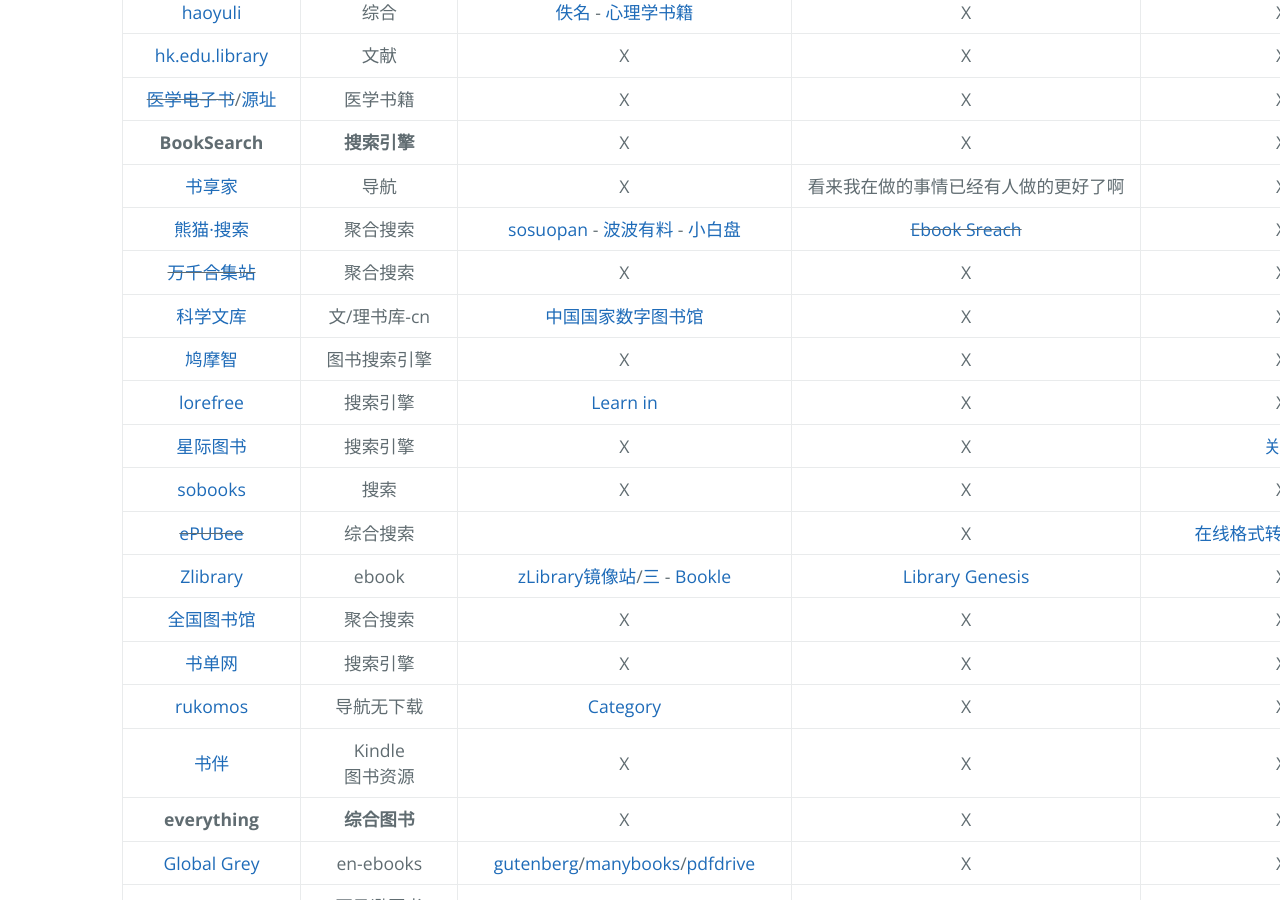
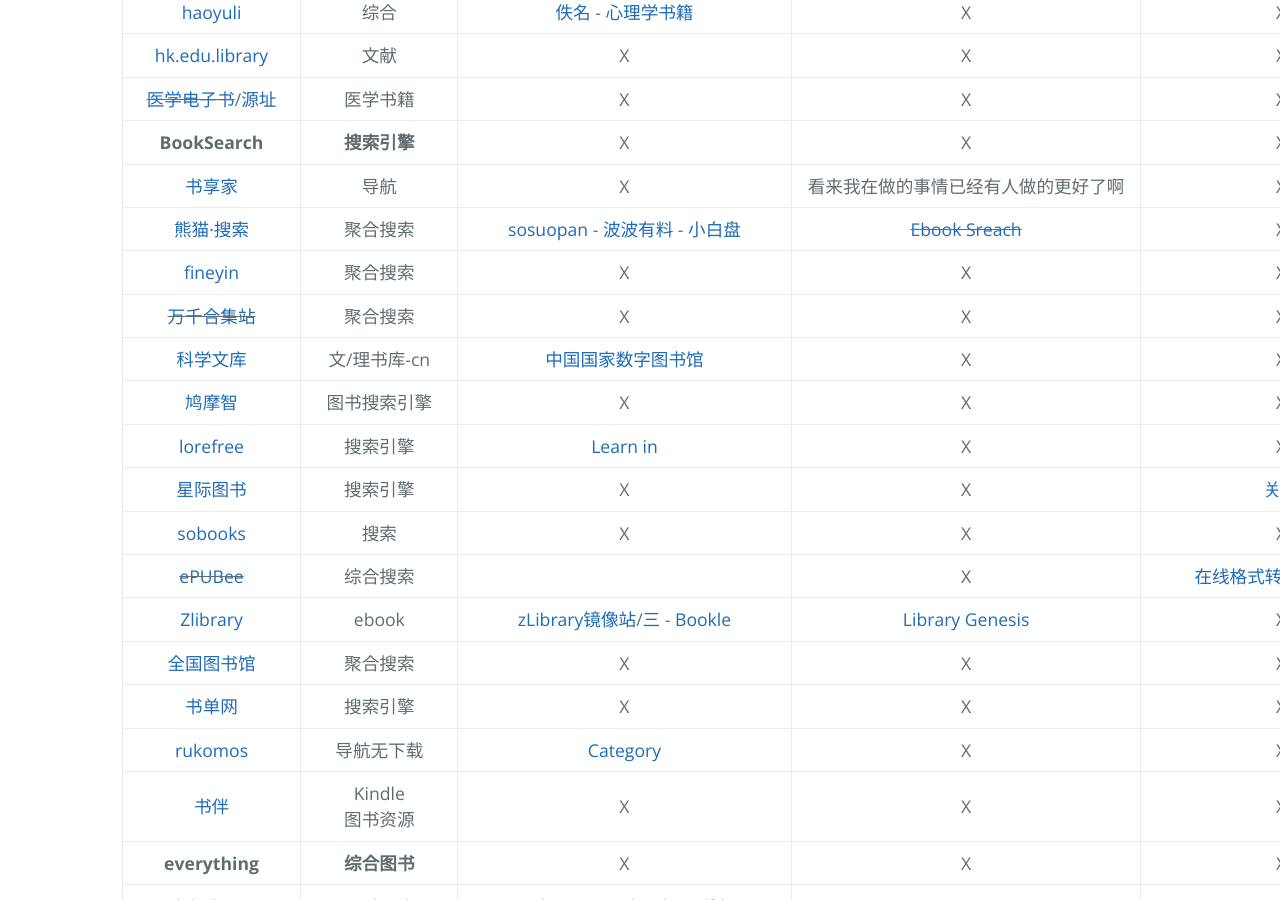
Before and after one commit to AmbroseRen/test, a Jekyll site: the page built from Library/BookSearch.md, in a window 1280 px wide and 900 px high, scrolled down 363 px. Built offline with Jekyll 4.4.1, drawn with Linux system fonts in a browser that asks for light colours; our own code applies the rules of GitHub Pages for plain Markdown files; the repository's description, which GitHub fills in, is left out.

Commit message:
Update BookSearch.md

```diff
--- a/Library/BookSearch.md
+++ b/Library/BookSearch.md
@@ -17,6 +17,7 @@
 | __BookSearch__ | __搜索引擎__ | X | X | X |
 | [书享家](http://shuxiangjia.cn/) | 导航 | X | 看来我在做的事情已经有人做的更好了啊 | X |
 | [熊猫·搜索](https://xmsoushu.com/#/) | 聚合搜索 | [sosuopan](https://m.sosuopan.cn/) - [波波有料](http://www.52xianua.info/) - [小白盘](https://www.xiaobaipan.com/) | ~~[Ebook Sreach](https://ebook.blinkol.com/#/)~~ | X |
+| [fineyin](https://www.fineyin.com/#/) | 聚合搜索 | X | X | X |
 | ~~[万千合集站](http://www.hejizhan.com/bbs/)~~ | 聚合搜索 | X | X | X |
 | [科学文库](https://book.sciencereading.cn/shop/main/Login/shopFrame.do) | 文/理书库-cn | [中国国家数字图书馆](http://www.nlc.cn/) | X | X |
 | [鸠摩智](https://www.jiumodiary.com/) | 图书搜索引擎 | X | X | X |
```
